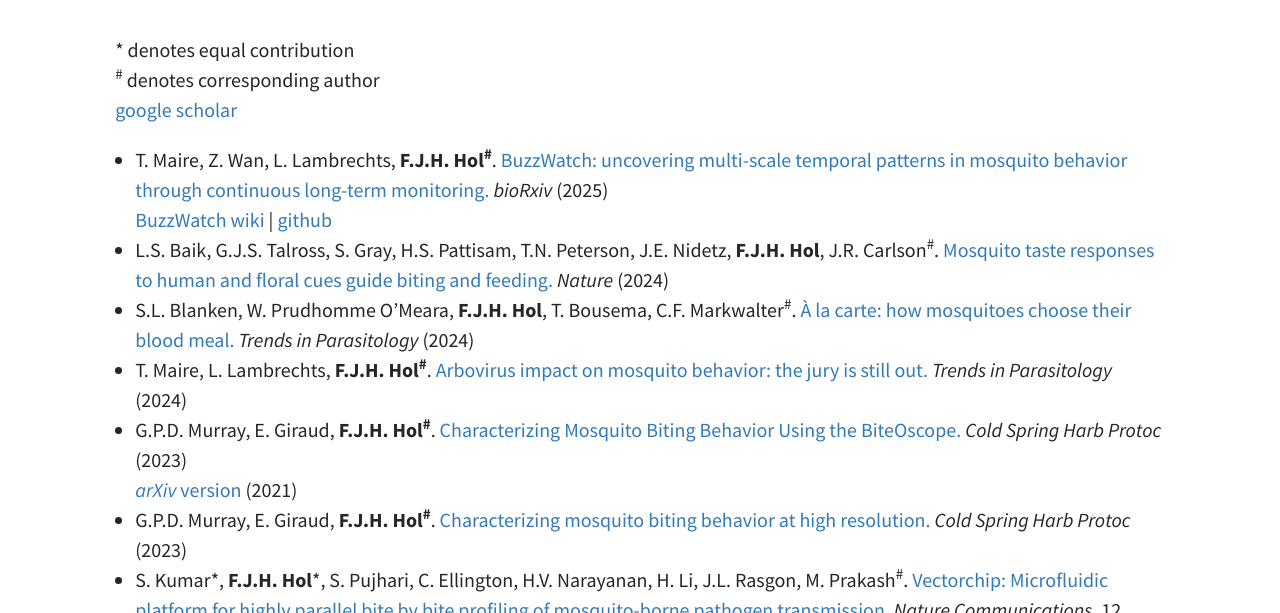
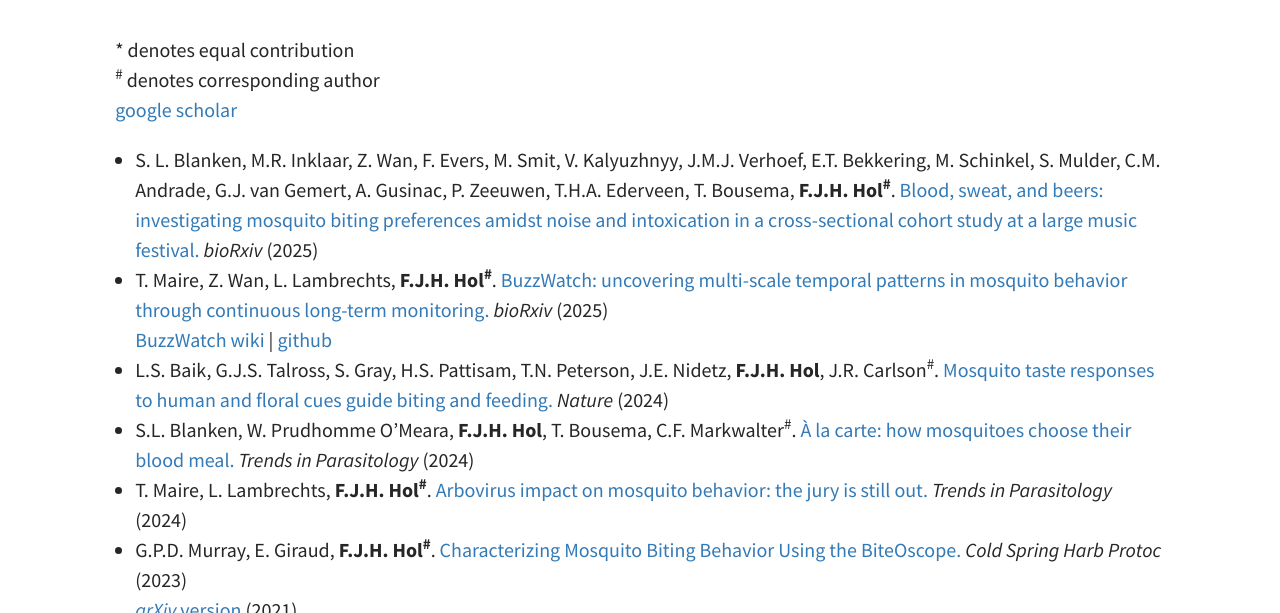
Before and after one commit to felixhol/felixhol.github.io, a Jekyll site: the page built from pages/02Publications.md, in a window 1280 px wide and 900 px high, cut to the strip 287-900 px from the top of the window. Built offline with Jekyll 4.4.1, drawn with Linux system fonts in a browser that asks for light colours.

Commit message:
added lowlands paper

```diff
--- a/pages/02Publications.md
+++ b/pages/02Publications.md
@@ -10,6 +10,8 @@ tags:
 <sup>#</sup> denotes corresponding author\
 [google scholar](https://scholar.google.com/citations?user=Kib_WzkAAAAJ&hl=en&oi=ao)
 
+
+- S. L. Blanken, M.R. Inklaar, Z. Wan, F. Evers, M. Smit, V. Kalyuzhnyy, J.M.J. Verhoef, E.T. Bekkering, M. Schinkel, S. Mulder, C.M. Andrade, G.J. van Gemert, A. Gusinac, P. Zeeuwen, T.H.A. Ederveen, T. Bousema, **F.J.H. Hol<sup>#</sup>**. [Blood, sweat, and beers: investigating mosquito biting preferences amidst noise and intoxication in a cross-sectional cohort study at a large music festival.](https://www.biorxiv.org/content/10.1101/2025.08.21.671470v1) *bioRxiv* (2025)
 
 - T. Maire, Z. Wan, L. Lambrechts, **F.J.H. Hol<sup>#</sup>**. [BuzzWatch: uncovering multi-scale temporal patterns in mosquito behavior through continuous long-term monitoring.](https://www.biorxiv.org/content/10.1101/2025.01.24.634688v1) *bioRxiv* (2025)\
 [BuzzWatch wiki](https://theomaire.github.io/buzzwatch/) | [github](https://github.com/theomaire/BuzzWatch_app_v2)
```
